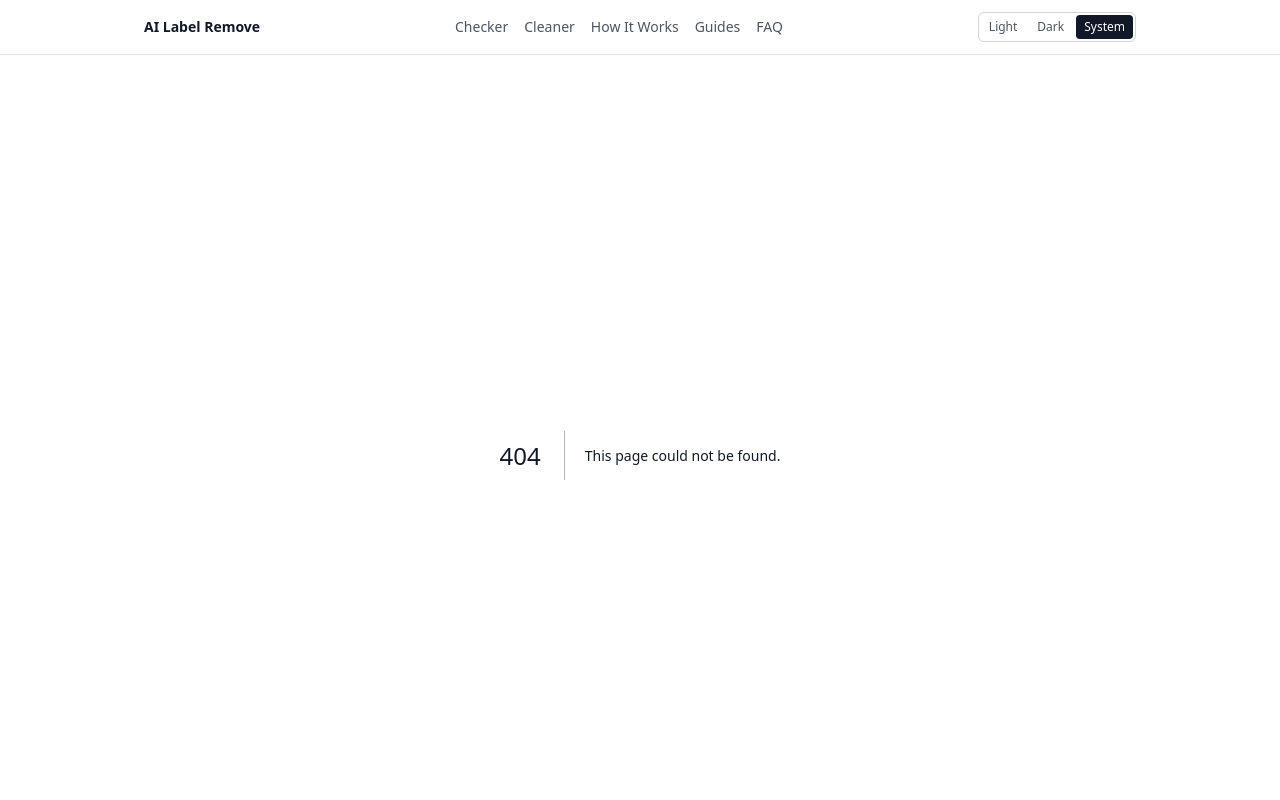
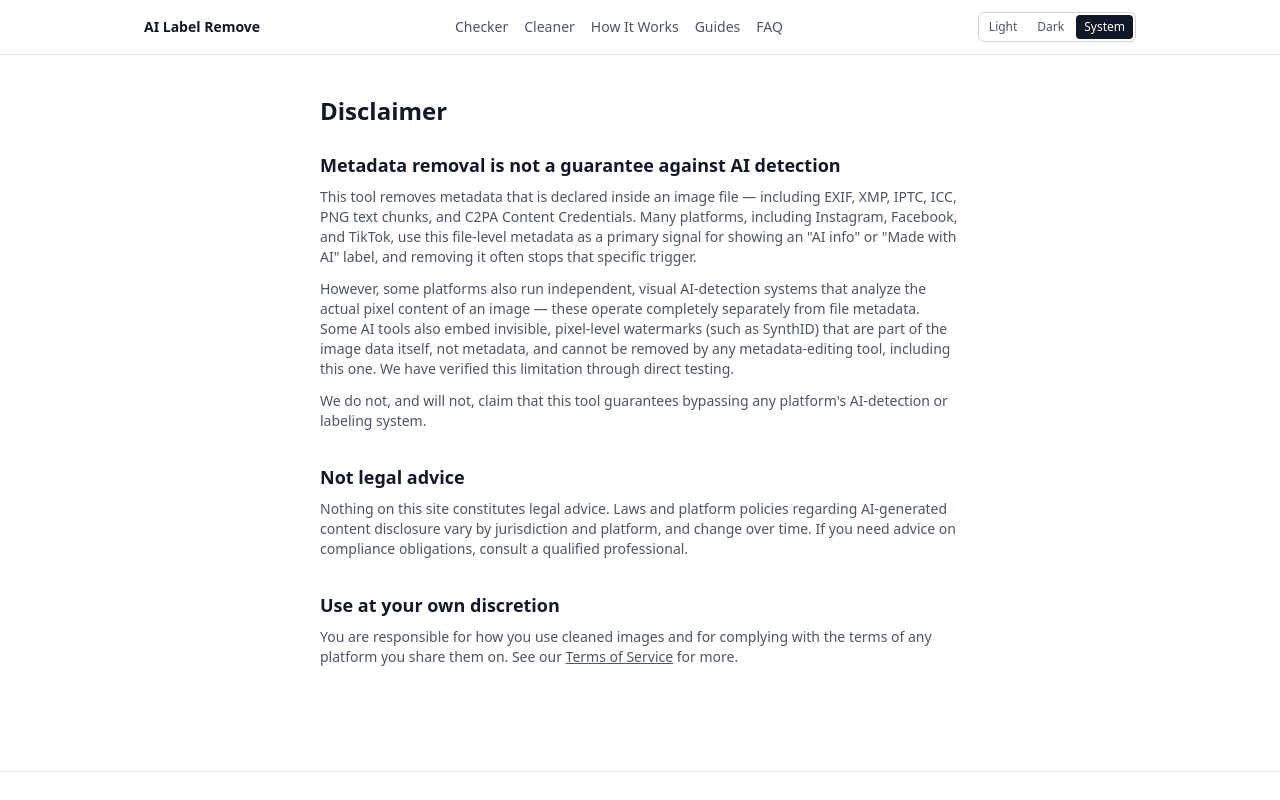
Before and after one commit to ailabelremove/ailabelremove, a Next.js app: page /disclaimer in a window 1280 px wide. Before the commit this address had no page. Shown: the top 800 px of the page. Built offline with nearby package versions, Linux system fonts and the light colour scheme.

Commit message:
Create DisclaimerPage component with metadata

```diff
--- /dev/null
+++ b/app/disclaimer/page.tsx
@@ -0,0 +1,72 @@
+import type { Metadata } from "next";
+import Link from "next/link";
+
+export const metadata: Metadata = {
+  title: "Disclaimer — AI Label Remove",
+  description:
+    "What metadata removal does and doesn't guarantee, including limits around platform AI-detection systems.",
+  alternates: { canonical: "/disclaimer" },
+};
+
+export default function DisclaimerPage() {
+  return (
+    <main className="mx-auto max-w-2xl px-4 py-10">
+      <h1 className="text-2xl font-semibold text-gray-900 dark:text-gray-100">
+        Disclaimer
+      </h1>
+
+      <section className="mt-6">
+        <h2 className="text-lg font-semibold text-gray-900 dark:text-gray-100">
+          Metadata removal is not a guarantee against AI detection
+        </h2>
+        <p className="mt-2 text-sm text-gray-600 dark:text-gray-300">
+          This tool removes metadata that is declared inside an image file —
+          including EXIF, XMP, IPTC, ICC, PNG text chunks, and C2PA Content
+          Credentials. Many platforms, including Instagram, Facebook, and
+          TikTok, use this file-level metadata as a primary signal for
+          showing an "AI info" or "Made with AI" label, and removing it often
+          stops that specific trigger.
+        </p>
+        <p className="mt-3 text-sm text-gray-600 dark:text-gray-300">
+          However, some platforms also run independent, visual AI-detection
+          systems that analyze the actual pixel content of an image — these
+          operate completely separately from file metadata. Some AI tools
+          also embed invisible, pixel-level watermarks (such as SynthID) that
+          are part of the image data itself, not metadata, and cannot be
+          removed by any metadata-editing tool, including this one. We have
+          verified this limitation through direct testing.
+        </p>
+        <p className="mt-3 text-sm text-gray-600 dark:text-gray-300">
+          We do not, and will not, claim that this tool guarantees bypassing
+          any platform's AI-detection or labeling system.
+        </p>
+      </section>
+
+      <section className="mt-8">
+        <h2 className="text-lg font-semibold text-gray-900 dark:text-gray-100">
+          Not legal advice
+        </h2>
+        <p className="mt-2 text-sm text-gray-600 dark:text-gray-300">
+          Nothing on this site constitutes legal advice. Laws and platform
+          policies regarding AI-generated content disclosure vary by
+          jurisdiction and platform, and change over time. If you need advice
+          on compliance obligations, consult a qualified professional.
+        </p>
+      </section>
+
+      <section className="mt-8">
+        <h2 className="text-lg font-semibold text-gray-900 dark:text-gray-100">
+          Use at your own discretion
+        </h2>
+        <p className="mt-2 text-sm text-gray-600 dark:text-gray-300">
+          You are responsible for how you use cleaned images and for
+          complying with the terms of any platform you share them on. See our{" "}
+          <Link href="/terms" className="underline">
+            Terms of Service
+          </Link>{" "}
+          for more.
+        </p>
+      </section>
+    </main>
+  );
+}
```
